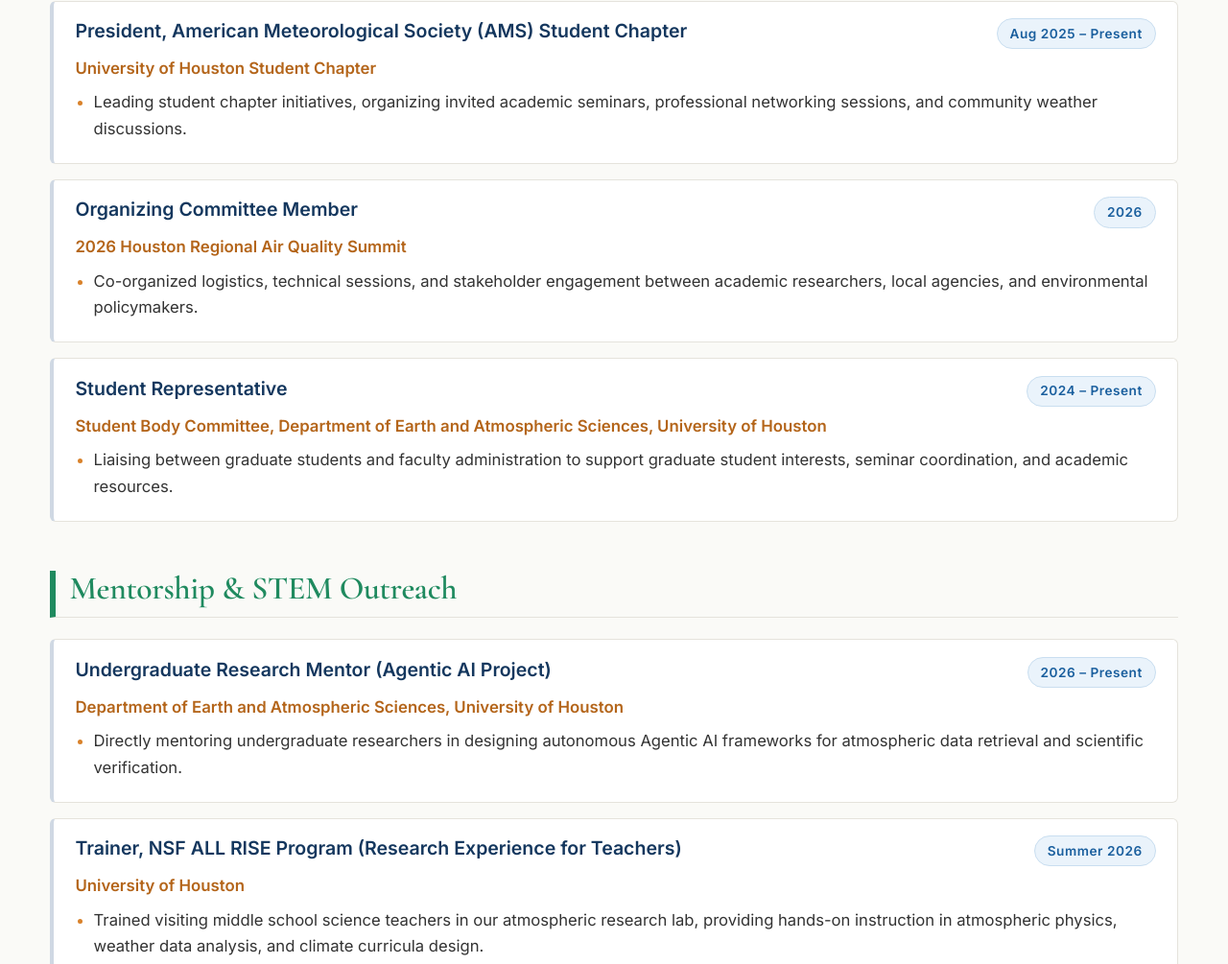
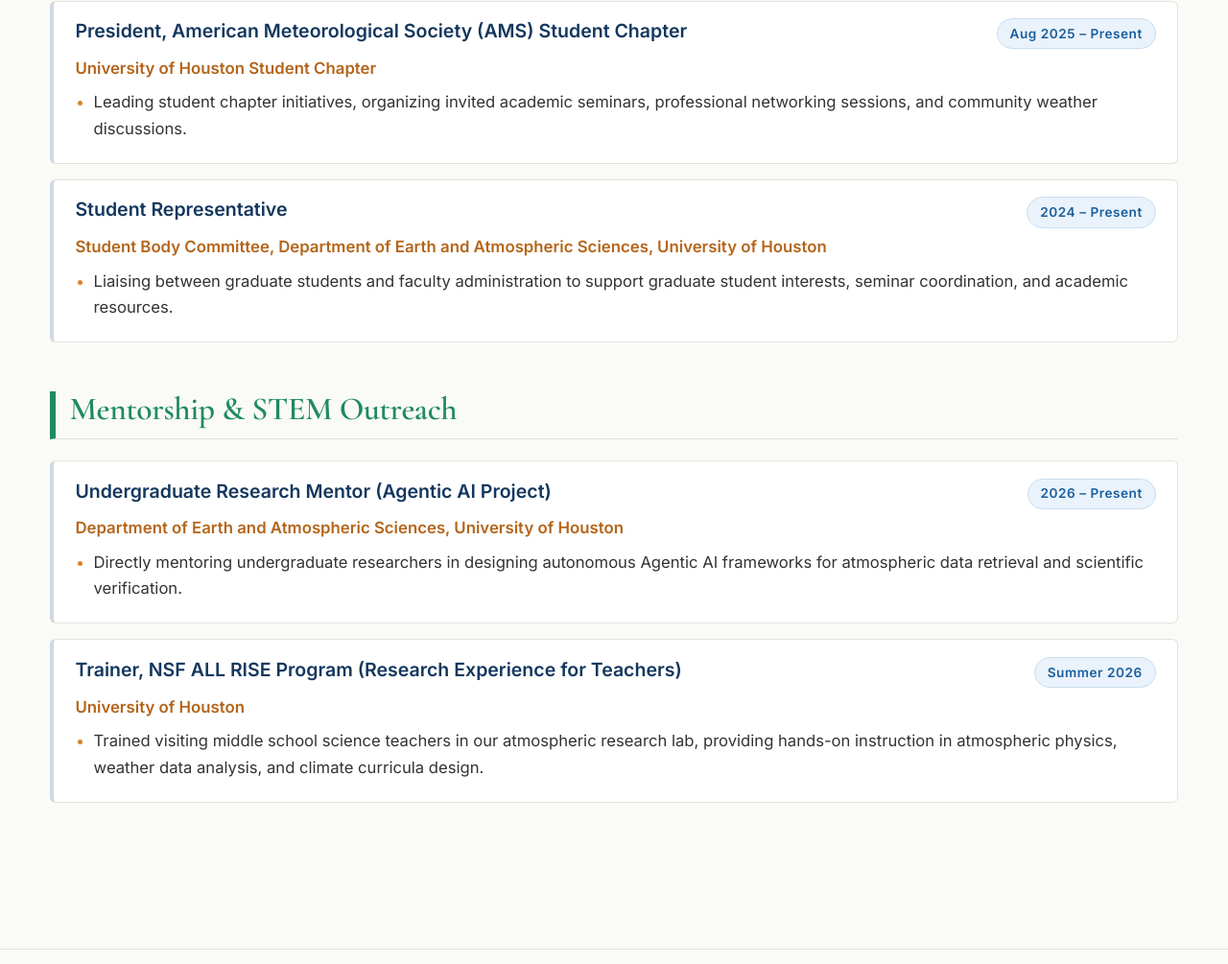
Before and after one commit to asheeshb12/asheeshb12.github.io, a plain HTML site: page presentations.html in a window 1280 px wide. Shown: the part 1872-2877 px from the top of the page at 96% size. Drawn offline with nearby package versions, Linux system fonts and the light colour scheme.

Commit message:
Presentations: remove Organizing Committee Member entry
Co-Authored-By: Claude Sonnet 5.5 <noreply@anthropic.com>

```diff
--- a/presentations.html
+++ b/presentations.html
@@ -126,17 +126,6 @@
 
             <div class="cv-entry">
                 <div class="cv-entry-header">
-                    <span class="cv-entry-title">Organizing Committee Member</span>
-                    <span class="cv-entry-date">2026</span>
-                </div>
-                <div class="cv-entry-org">2026 Houston Regional Air Quality Summit</div>
-                <ul>
-                    <li>Co-organized logistics, technical sessions, and stakeholder engagement between academic researchers, local agencies, and environmental policymakers.</li>
-                </ul>
-            </div>
-
-            <div class="cv-entry">
-                <div class="cv-entry-header">
                     <span class="cv-entry-title">Student Representative</span>
                     <span class="cv-entry-date">2024 – Present</span>
                 </div>
```
